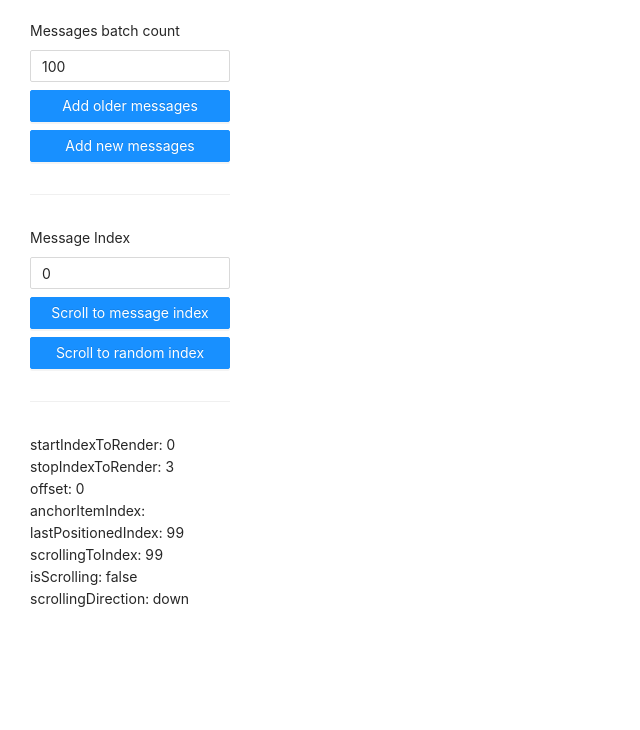
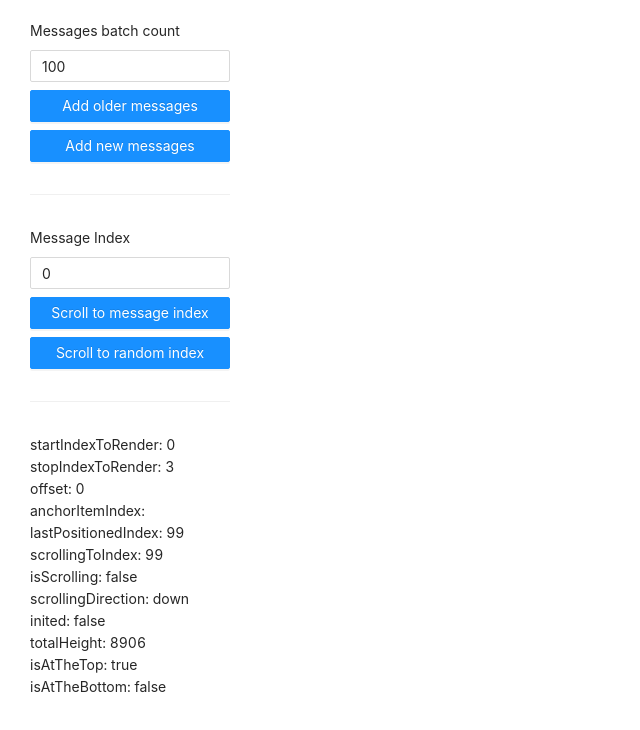
Before and after one commit to vchagaev/react-virtualist, a React (Create React App) app: page / in a window 1280 px wide. Shown: the top 730 px of the page, without its empty margins (0-640 px from the left). Built offline with nearby package versions, Linux system fonts and the light colour scheme.

Commit message:
onScrollHandler

```diff
--- a/src/App.tsx
+++ b/src/App.tsx
@@ -180,6 +180,9 @@ function App() {
                 reversed={true}
                 debugContainer={debugContainer.current}
                 enabledDebugLayout={true}
+                onScroll={(params) => {
+                  console.log(params);
+                }}
               />
             )}
           </AutoSizer>
--- a/src/VirtualList.tsx
+++ b/src/VirtualList.tsx
@@ -30,12 +30,29 @@ interface VirtualListProps<Item> {
   selectedItem: Item;
   debugContainer?: HTMLElement | null;
   enabledDebugLayout?: boolean;
+  onScroll?: (params: OnScrollEvent<Item>) => void;
 }
 
 interface VirtualListState<Item> {
   startIndexToRender: number;
   stopIndexToRender: number;
   items: Item[];
+}
+
+interface OnScrollEvent<Item> {
+  items: Item[];
+  startIndexToRender: number;
+  stopIndexToRender: number;
+  offset: number;
+  anchorItem: Item | null;
+  anchorIndex: number | null;
+  lastPositionedIndex: number;
+  scrollingToIndex: number | null;
+  isScrolling: boolean;
+  scrollingDirection: ScrollingDirection;
+  totalHeight: number;
+  isAtTheBottom: boolean;
+  isAtTheTop: boolean;
 }
 
 interface CorrectedItemMetadata {
@@ -127,6 +144,7 @@ export class VirtualList<Item extends Object> extends React.PureComponent<
   isScrolling: boolean = false;
   corrector: Corrector = new Corrector();
   scrollingDirection: ScrollingDirection = ScrollingDirection.down;
+  inited: boolean = false;
 
   ensureItemMetadata = (item: Item) => {
     const { estimatedItemHeight } = this.props;
@@ -285,8 +303,33 @@ export class VirtualList<Item extends Object> extends React.PureComponent<
     };
   };
 
+  callOnScrollHandler = () => {
+    const { onScroll } = this.props;
+    const { items, stopIndexToRender, startIndexToRender } = this.state;
+
+    if (onScroll && this.inited) {
+      onScroll({
+        items,
+        startIndexToRender,
+        stopIndexToRender,
+        offset: this.offset,
+        anchorItem: this.anchorItem,
+        anchorIndex: this.anchorIndex,
+        lastPositionedIndex: this.lastPositionedIndex,
+        scrollingToIndex: this.scrollingToIndex,
+        isScrolling: this.isScrolling,
+        scrollingDirection: this.scrollingDirection,
+        totalHeight: this.getEstimatedTotalHeight(),
+        isAtTheTop: this.offset === 0,
+        isAtTheBottom: this.offset === this.getMaximumPossibleOffset(),
+      });
+    }
+  };
+
   onScrollDebounced = debounce(() => {
     this.isScrolling = false;
+
+    this.callOnScrollHandler();
 
     this.forceUpdate();
   }, SCROLL_DEBOUNCE_MS);
@@ -299,6 +342,7 @@ export class VirtualList<Item extends Object> extends React.PureComponent<
     this.offset = Math.round(scrollTop);
     this.isScrolling = true;
 
+    this.callOnScrollHandler();
     this.onScrollDebounced();
 
     this.forceUpdate();
@@ -424,16 +468,22 @@ export class VirtualList<Item extends Object> extends React.PureComponent<
     } else if (reversed) {
       scrollPromise = this.scrollTo({ index: items.length - 1 });
     }
-    if (!scrollPromise) {
-      return;
-    }
+    if (scrollPromise) {
       scrollPromise
         .then((scrollTop) => {
           console.log("Initial scrollTo finished", scrollTop);
         })
         .catch((error) => {
           console.error("Initial scrollTo error", error);
+        })
+        .finally(() => {
+          this.inited = true;
+          this.callOnScrollHandler();
         });
+    } else {
+      this.inited = true;
+      this.callOnScrollHandler();
+    }
   }
 
   getInfoAboutNewItems = ({
@@ -640,23 +690,22 @@ export class VirtualList<Item extends Object> extends React.PureComponent<
     this.forceUpdateDebounced();
   };
 
-  getEstimatedTotalHeight = (
-    items: Item[],
-    estimatedItemHeight: number,
-    lastPositionedIndex: number
-  ) => {
+  getEstimatedTotalHeight = () => {
+    const { estimatedItemHeight } = this.props;
+    const { items } = this.state;
+
     if (items.length === 0) {
       return 0;
     }
 
     const lastPositionedItemMetadata = this.getItemMetadata(
-      items[lastPositionedIndex]
+      items[this.lastPositionedIndex]
     );
 
     return (
       lastPositionedItemMetadata.offset +
       lastPositionedItemMetadata.height +
-      (items.length - 1 - lastPositionedIndex) * estimatedItemHeight
+      (items.length - 1 - this.lastPositionedIndex) * estimatedItemHeight
     );
   };
 
@@ -667,6 +716,18 @@ export class VirtualList<Item extends Object> extends React.PureComponent<
 
   getIndexByItem = (item: Item) => {
     return this.props.items.findIndex((i) => i === item);
+  };
+
+  getMaximumPossibleOffset = () => {
+    const { height } = this.props;
+
+    if (!this.containerRef) {
+      return 0;
+    }
+
+    const containerHeight = this.getEstimatedTotalHeight();
+
+    return Math.max(0, containerHeight - height);
   };
 
   scrollTo = async (params: ScrollToParams<Item>): Promise<number> => {
@@ -699,7 +760,7 @@ export class VirtualList<Item extends Object> extends React.PureComponent<
 
     await this.forceUpdateAsync(); // wait for building new metadata by buildItemsMetadata
 
-    const { items: itemsProps, height, estimatedItemHeight } = this.props;
+    const { items: itemsProps } = this.props;
     const { items: itemsState } = this.state;
 
     if (itemsProps !== itemsState) {
@@ -712,13 +773,10 @@ export class VirtualList<Item extends Object> extends React.PureComponent<
       correctedOffset,
       correctedMeasured,
     } = this.getCorrectedItemMetadata(itemsProps[index], index);
-    const containerHeight = this.getEstimatedTotalHeight(
-      itemsProps,
-      estimatedItemHeight,
-      this.lastPositionedIndex
+    const newOffset = Math.min(
+      this.getMaximumPossibleOffset(),
+      correctedOffset
     );
-    const maxPossibleOffset = Math.max(0, containerHeight - height);
-    const newOffset = Math.min(maxPossibleOffset, correctedOffset);
 
     if (correctedMeasured && this.offset === newOffset) {
       this.scrollingToIndex = null;
@@ -810,6 +868,13 @@ export class VirtualList<Item extends Object> extends React.PureComponent<
           <span>
             scrollingDirection: {this.scrollingDirection ? "down" : "up"}
           </span>
+          <span>inited: {this.inited ? "true" : "false"}</span>
+          <span>totalHeight: {this.getEstimatedTotalHeight()}</span>
+          <span>isAtTheTop: {this.offset === 0 ? "true" : "false"}</span>
+          <span>
+            isAtTheBottom:{" "}
+            {this.offset === this.getMaximumPossibleOffset() ? "true" : "false"}
+          </span>
         </div>,
         debugContainer
       )
@@ -817,15 +882,9 @@ export class VirtualList<Item extends Object> extends React.PureComponent<
   };
 
   render() {
-    const { height, width, estimatedItemHeight, reversed } = this.props;
-    const { items } = this.state;
+    const { height, width, reversed } = this.props;
 
-    const estimatedTotalHeight = this.getEstimatedTotalHeight(
-      items,
-      estimatedItemHeight,
-      this.lastPositionedIndex
-    );
-
+    const estimatedTotalHeight = this.getEstimatedTotalHeight();
     const itemsToRender = this.getItemsToRender();
     const debugInfo = this.getDebugInfo();
 
```
Lines whose indentation alone changed are shown as unchanged.
